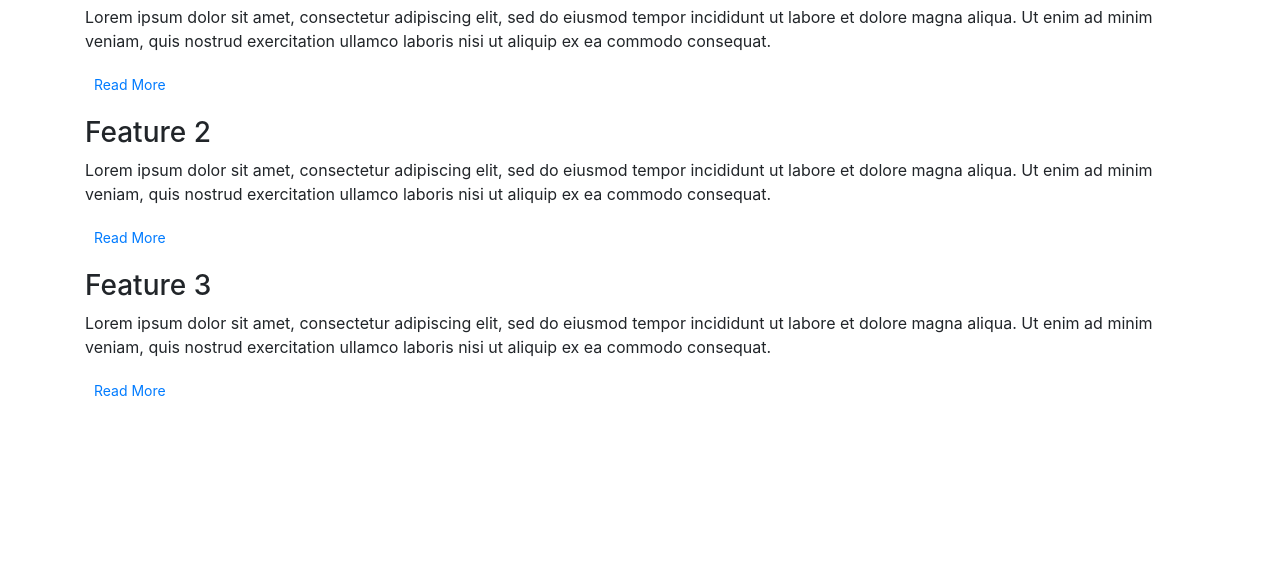
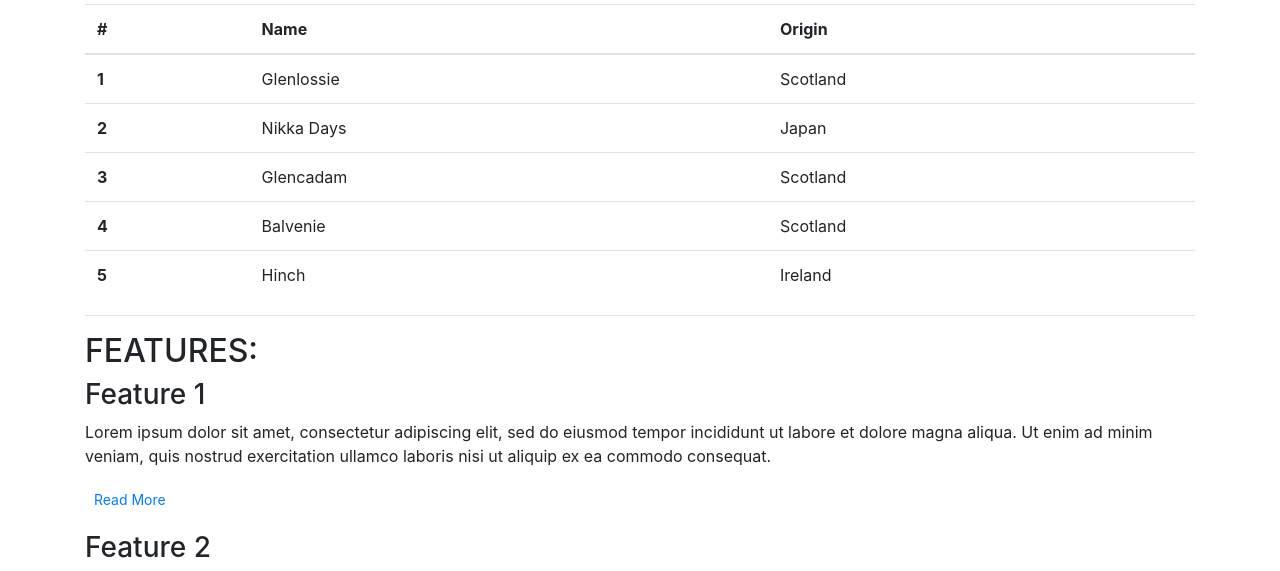
Before and after one commit to Slidytights/my-bootstrap, a plain HTML site: page index.html in a window 1280 px wide. Shown: the part 529-1100 px from the top of the page. Before the commit the page ends 951 px from the top, so only its background shows below. Drawn offline with nearby package versions, Linux system fonts and the light colour scheme.

Commit message:
updated bootstrap table

```diff
--- a/index.html
+++ b/index.html
@@ -26,10 +26,56 @@
                 <p>I've been introduced to more than 10 great international whiskeys I never knew about.</p>
                 <footer>Jane Doe on <cite title="Twitter">Twitter</cite></footer>
             </blockquote>
-            <blockquote class="quote">
+            <blockquote class="quote2">
                 <p>I haven't been sober for months!</p>
                 <footer>Jane Doe on <cite title="Twitter">Twitter</cite></footer>
             </blockquote>
+        </section>
+        <!-- /.quotes -->
+        <hr>
+
+        <!-- Quotes -->
+           <section class="monthly-favourites">
+            <h2 class="text-uppercase">Monthly Favourites:</h2>
+             <blockquote class="monthly-favs">
+                <p>Top 5 Whiskeys of teh Month!</p>
+            </blockquote>
+            <table class="table">
+  <thead>
+    <tr>
+      <th scope="col">#</th>
+      <th scope="col">Name</th>
+      <th scope="col">Origin</th>
+    </tr>
+  </thead>
+  <tbody>
+    <tr>
+      <th scope="row">1</th>
+      <td>Glenlossie</td>
+      <td>Scotland</td>
+    </tr>
+    <tr>
+      <th scope="row">2</th>
+      <td>Nikka Days</td>
+      <td>Japan</td>
+    </tr>
+    <tr>
+      <th scope="row">3</th>
+      <td>Glencadam</td>
+      <td>Scotland</td>
+    </tr>
+    <tr>
+      <th scope="row">4</th>
+      <td>Balvenie</td>
+      <td>Scotland</td>
+    </tr>
+    <tr>
+      <th scope="row">5</th>
+      <td>Hinch</td>
+      <td>Ireland</td>
+    </tr>
+  </tbody>
+</table>
         </section>
         <!-- /.quotes -->
         <hr>
```
